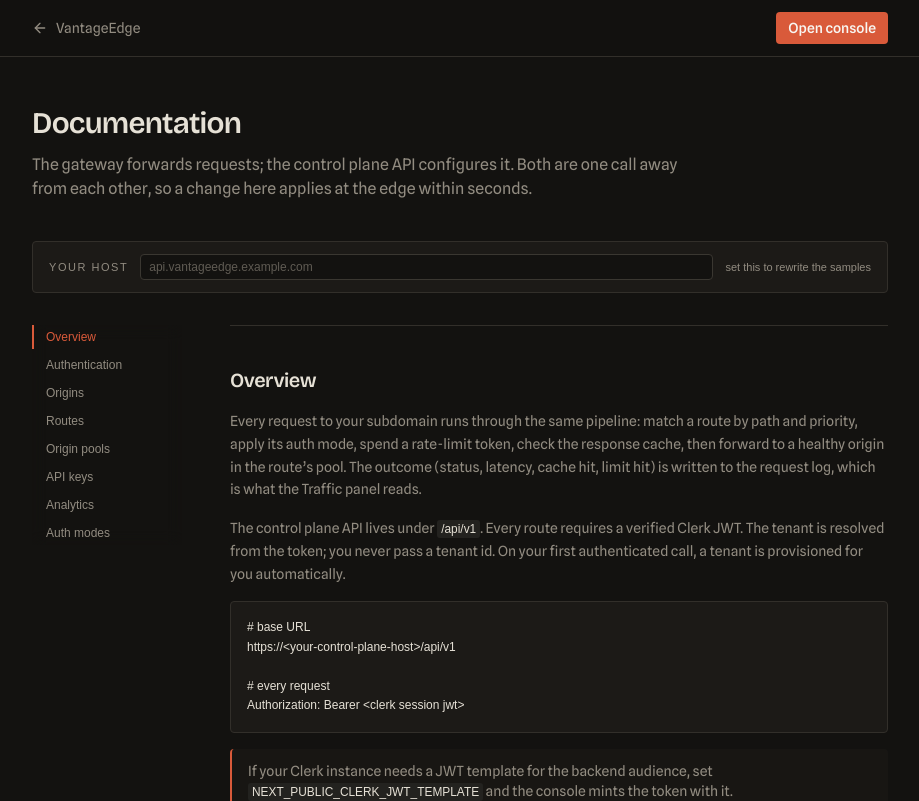
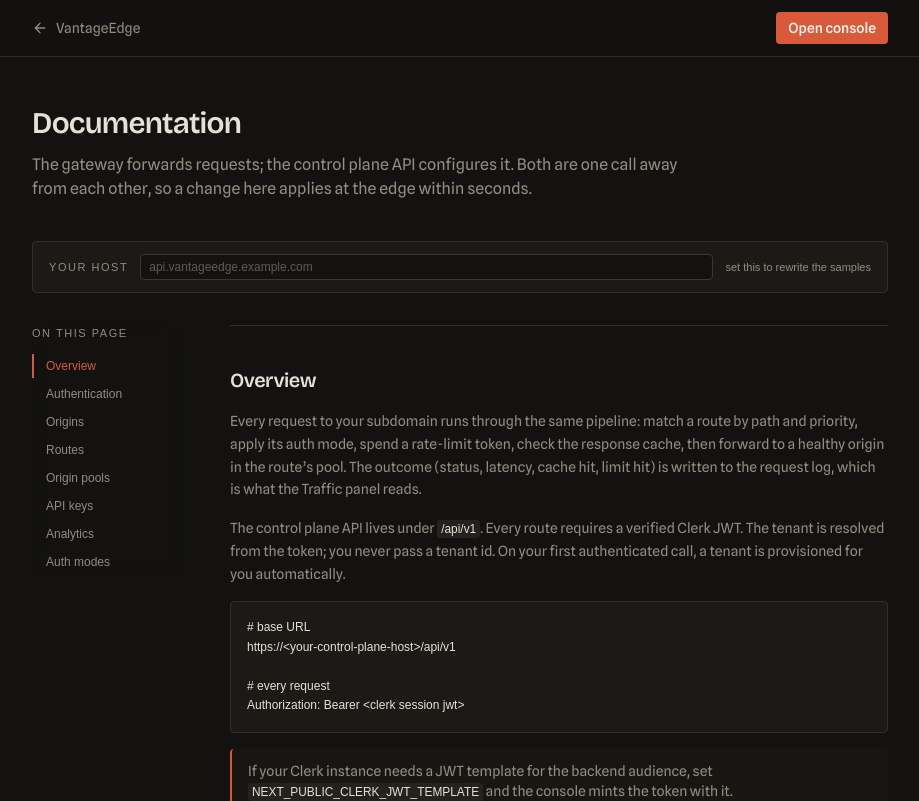
Before and after one commit to Rakshit-gen/vantageedge-fe, a Next.js app: page /docs in a window 1280 px wide. Shown: the top 801 px of the page, without its empty margins (180-1099 px from the left). Built offline with nearby package versions, Linux system fonts and the light colour scheme; no server answers; a web font is replaced by a local one.

Commit message:
fe: smooth anchor scrolling and an 'on this page' label

```diff
--- a/app/globals.css
+++ b/app/globals.css
@@ -286,6 +286,12 @@
   }
 }
 
+@media (prefers-reduced-motion: no-preference) {
+  html {
+    scroll-behavior: smooth;
+  }
+}
+
 @media (prefers-reduced-motion: reduce) {
   *,
   *::before,
--- a/components/docs-nav.tsx
+++ b/components/docs-nav.tsx
@@ -31,6 +31,7 @@ export function DocsNav({ sections }: { sections: string[][] }) {
 
   return (
     <nav className="ledger flex gap-x-4 gap-y-1 overflow-x-auto pb-0.5 lg:flex-col lg:gap-1 lg:overflow-visible lg:pb-0">
+      <span className="eyebrow mb-2 hidden after:hidden lg:flex">on this page</span>
       {sections.map(([id, label]) => (
         <a
           key={id}
```
